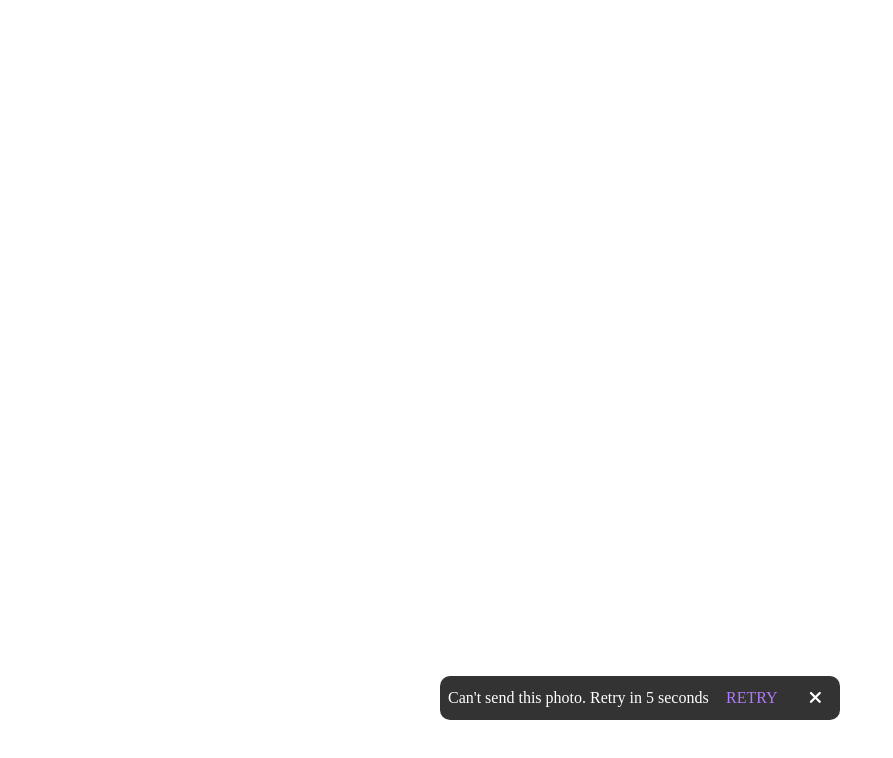
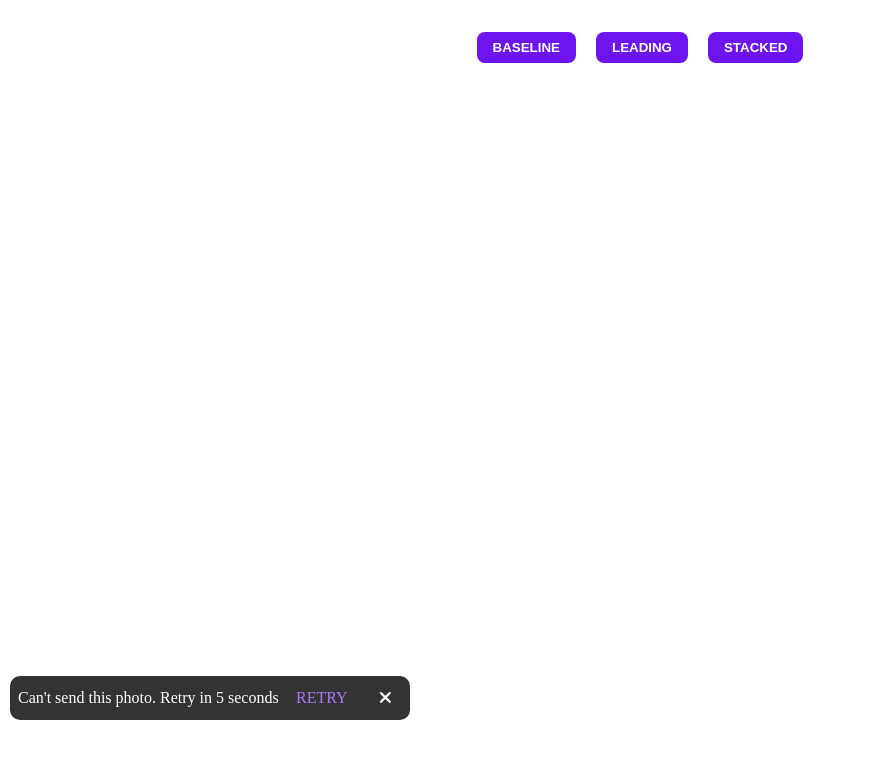
Before and after one commit to junaidshaikh-js/week-two-assignments, a plain HTML site: page snackbar/index.html in a window 1280 px wide. Shown: the whole page, without its empty margins (0-893 px from the left). Drawn offline with Linux system fonts and the light colour scheme.

Commit message:
add control buttons

```diff
--- a/snackbar/index.css
+++ b/snackbar/index.css
@@ -29,6 +29,31 @@ a {
   text-decoration: none;
 }
 
+.show {
+  display: block;
+}
+
+/* sitewide */
+main {
+  max-width: 800px;
+  margin: 0 auto;
+}
+
+/* btn */
+.button-container {
+  text-align: center;
+  margin: 2rem;
+}
+
+.btn {
+  background-color: #6e14ef;
+  border-radius: 8px;
+  color: white;
+  font-weight: bold;
+  padding: 0.5rem 1rem;
+  margin: 0 0.5rem;
+}
+
 /* snackbar */
 .snackbar {
   background-color: #333333;
@@ -38,12 +63,16 @@ a {
   justify-content: space-between;
   align-items: center;
   width: 400px;
-  margin: 0 auto;
   padding: 0.8rem 0.5rem;
   position: absolute;
   bottom: 10%;
+  left: 10px;
+}
+
+.snackbar-centered {
   left: 0;
   right: 0;
+  margin: 0 auto;
 }
 
 .snackbar-actions {
--- a/snackbar/index.html
+++ b/snackbar/index.html
@@ -15,6 +15,13 @@
     <title>Snackbar</title>
   </head>
   <body>
+    <main>
+      <div class="button-container">
+        <button class="btn">BASELINE</button>
+        <button class="btn">LEADING</button>
+        <button class="btn">STACKED</button>
+      </div>
+
       <div class="snackbar">
         <div class="snackbar-message">
           <p>Can't send this photo. Retry in 5 seconds</p>
@@ -24,6 +31,7 @@
           <button><i class="fas fa-times" title="Close"></i></button>
         </div>
       </div>
+    </main>
     <!-- script -->
     <script src="./index.js"></script>
   </body>
```
Lines whose indentation alone changed are shown as unchanged.
